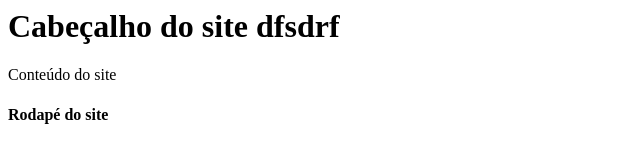
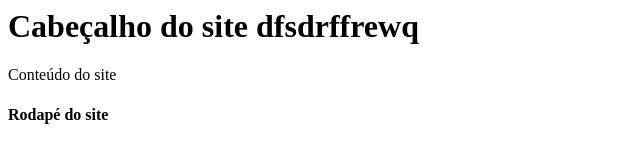
Before and after one commit to CaxambuDaniel/curso-git, a plain HTML site: page proposta_1.html in a window 1280 px wide. Shown: the whole page, without its empty margins (0-640 px from the left). Drawn offline with Linux system fonts and the light colour scheme.

Commit message:
terceiro commit

```diff
--- a/proposta_1.html
+++ b/proposta_1.html
@@ -3,7 +3,7 @@
       <title>Proposta 1 para homepage da empresa</title>
     </head>
     <body>
-      <h1>Cabeçalho do site dfsdrf</h1>
+      <h1>Cabeçalho do site dfsdrffrewq</h1>
 
       Conteúdo do site
 
```
